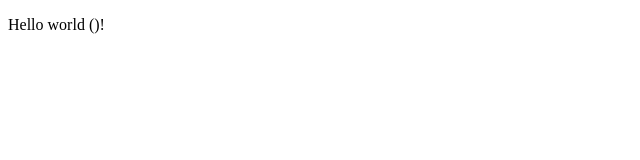
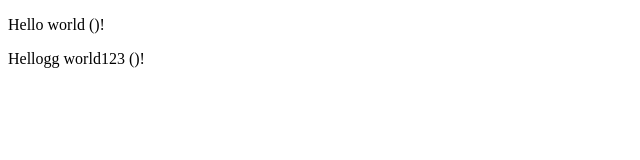
Before and after one commit to AndreyBar1986/Project, a plain HTML site: page index.html in a window 1280 px wide. Shown: the whole page, without its empty margins (0-640 px from the left). Drawn offline with Linux system fonts and the light colour scheme.

Commit message:
index mod

```diff
--- a/index.html
+++ b/index.html
@@ -8,6 +8,7 @@
 <body>
 
     <p>Hello world ()!</p>
+    <p>Hellogg world123 ()!</p>
 
     <script src="js/script.js"> </script>
 
```
